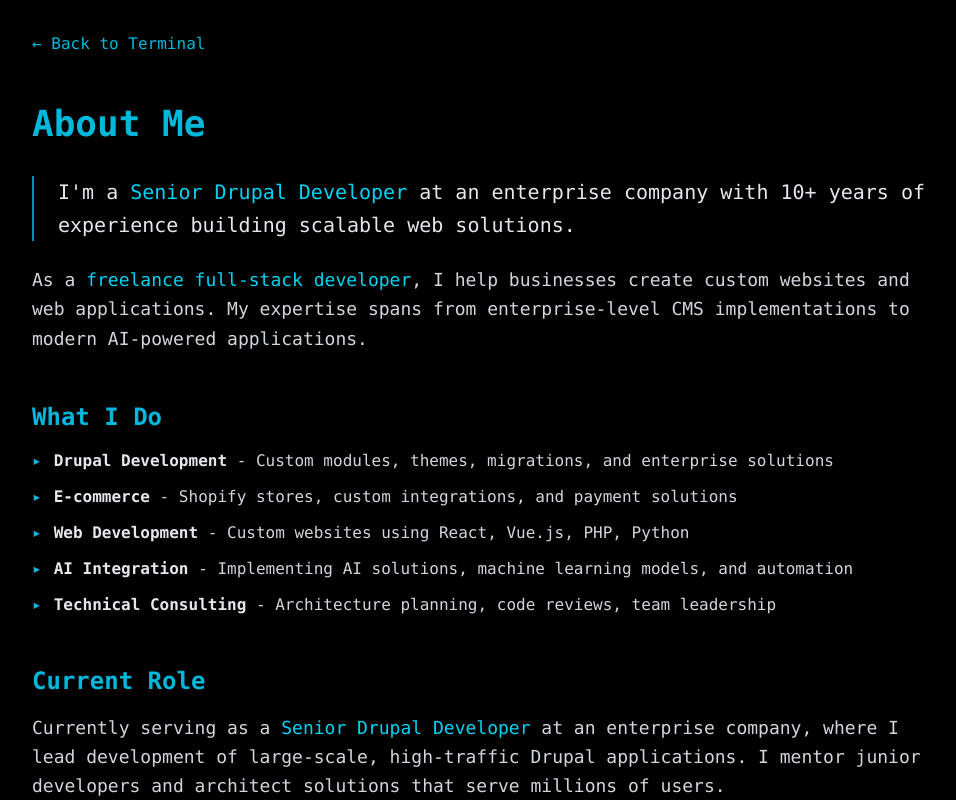
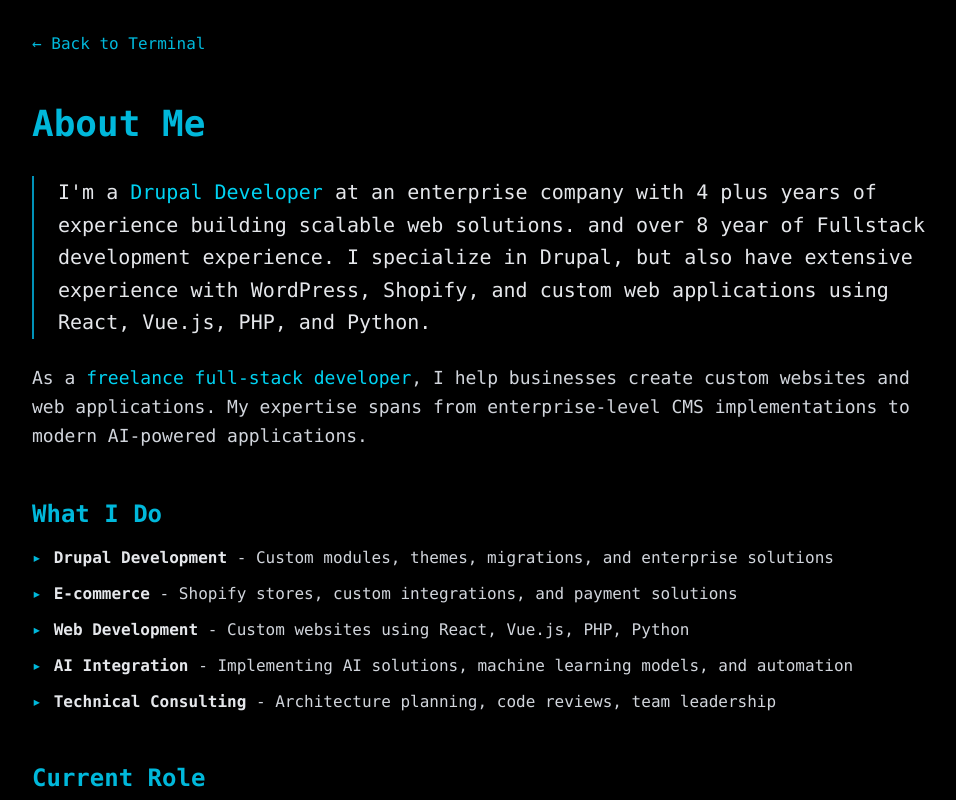
Before and after one commit to MatthewSmithwebdesign/26-portfolio, a Next.js app: page /about in a window 1280 px wide. Shown: the top 800 px of the page, without its empty margins (160-1116 px from the left). Built offline with nearby package versions, Linux system fonts and the light colour scheme.

Commit message:
Update Devs and Dragons tech stack to Vue/TypeScript/Tailwind/Convex

```diff
--- a/src/app/about/page.tsx
+++ b/src/app/about/page.tsx
@@ -13,8 +13,8 @@ export default function About() {
         <section className="space-y-6">
           <div className="border-l-2 border-cyan-600 pl-6">
             <p className="text-xl text-gray-200 leading-relaxed">
-              I'm a <span className="text-cyan-400">Senior Drupal Developer</span> at an enterprise company
-              with 10+ years of experience building scalable web solutions.
+              I'm a <span className="text-cyan-400">Drupal Developer</span> at an enterprise company
+              with 4 plus years of experience building scalable web solutions. and over 8 year of Fullstack development experience. I specialize in Drupal, but also have extensive experience with WordPress, Shopify, and custom web applications using React, Vue.js, PHP, and Python.
             </p>
           </div>
 
--- a/src/app/projects/page.tsx
+++ b/src/app/projects/page.tsx
@@ -24,7 +24,7 @@ const projects: Project[] = [
     slug: 'devs-and-dragons',
     title: 'Devs and Dragons',
     description: 'A gamified team recognition platform where teammates give "dragon emojis" to acknowledge wins. Each dragon has unique automated traits - no two are the same. Features weekly recognition, meaningful notes, and collection building.',
-    tech: ['React', 'TypeScript', 'Node.js', 'PostgreSQL'],
+    tech: ['Vue', 'TypeScript', 'Tailwind CSS', 'Convex'],
     category: 'web',
     link: 'https://devsanddragons.quest/',
   },
```
